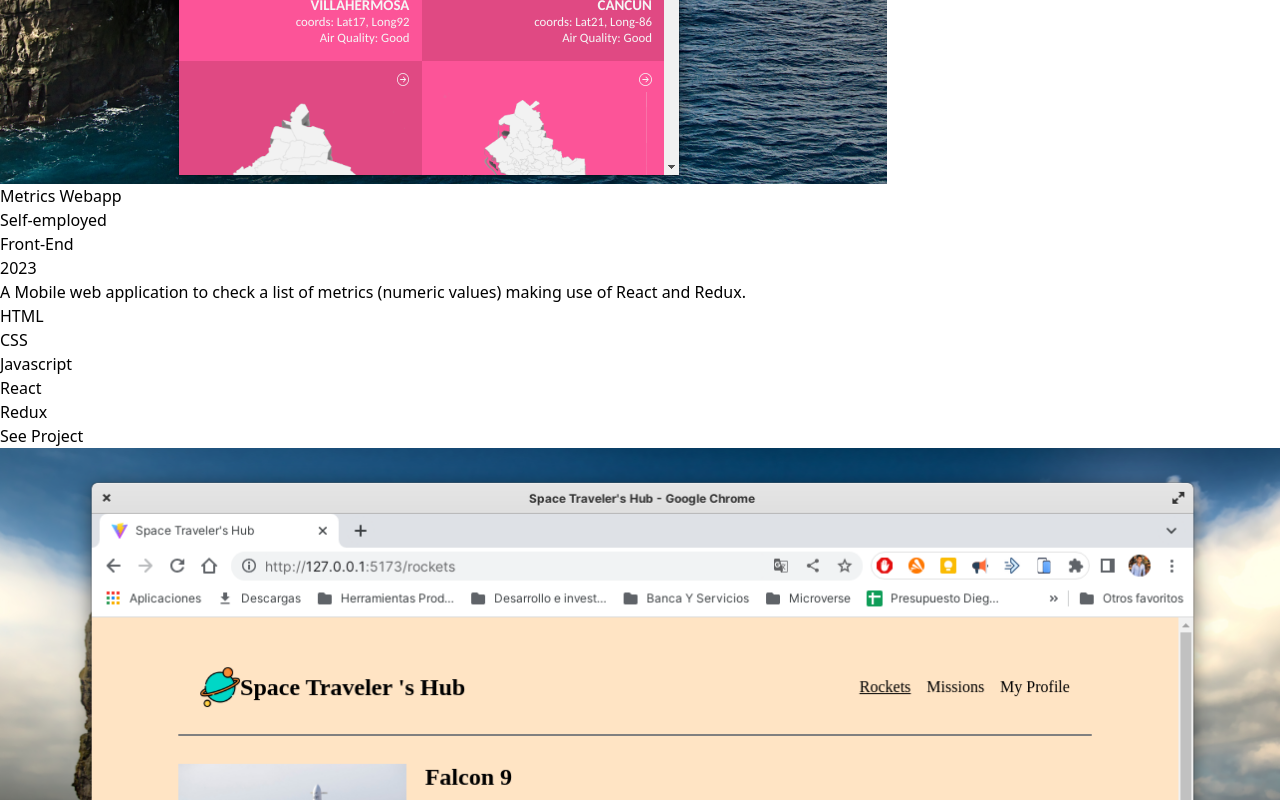
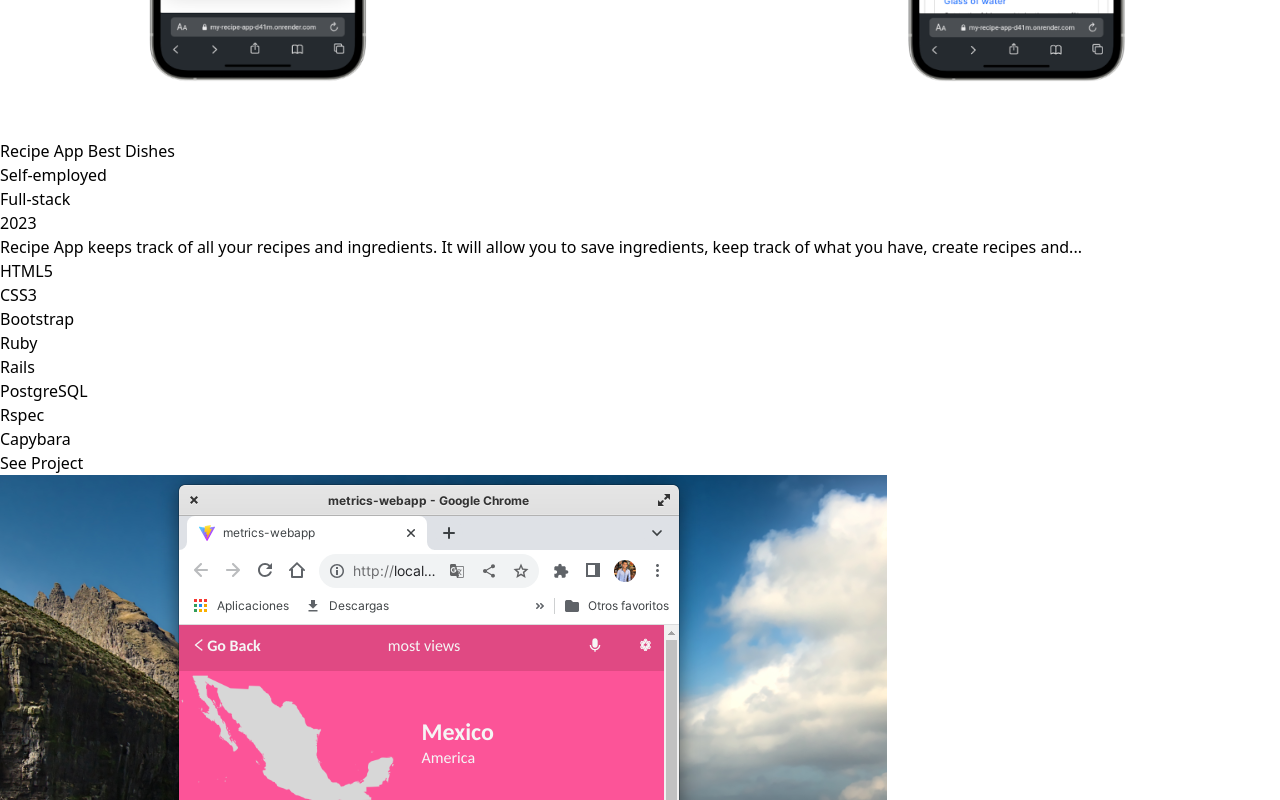
Before and after one commit to Diegogagan2587/Diegogagan2587.github.io, a React (Vite) app: page / in a window 1280 px wide. Shown: the part 2120-2920 px from the top of the page. Built offline with nearby package versions, Linux system fonts and the light colour scheme.

Commit message:
Add project: Recipe App Best Dishes

```diff
--- a/src/data/projects.js
+++ b/src/data/projects.js
@@ -9,6 +9,7 @@ import imgDocumentationPage from '/assets/img/projects/documentation-page.png';
 import imgProductLandingPage from '/assets/img/projects/landing-page-original-trombones.png';
 import imgTributePage from '/assets/img/projects/tribute-page.png';
 import bookAConcert from '/assets/img/projects/book-a-concert.png';
+import recipeApp from '/assets/img/projects/recipe-app-best-dishes.png';
 
 const projects = [
   {
@@ -32,6 +33,29 @@ const projects = [
       'Ruby',
       'Rails',
       'PostgreSQL',
+    ],
+  },
+  {
+    name: 'Recipe App Best Dishes',
+    company: 'Self-employed',
+    typeOfDev: 'Full-stack',
+    date: '2023',
+    description:
+      'Recipe App keeps track of all your recipes and ingredients. It will allow you to save ingredients, keep track of what you have, create recipes and...',
+    descriptionDesk:
+      'Recipe App keeps track of all your recipes and ingredients. It will allow you to save ingredients, keep track of what you have, create recipes and generate a shopping list based on what you have and what you are missing from a recipe. Also, since sharing recipes is an important part of cooking the app should allow you to make them public so anyone can access them.',
+    img: recipeApp,
+    liveVersion: 'https://my-recipe-app-d41m.onrender.com/',
+    source: 'https://github.com/Diegogagan2587/Recipe-app-bests-dishes',
+    technologies: [
+      'HTML5',
+      'CSS3',
+      'Bootstrap',
+      'Ruby',
+      'Rails',
+      'PostgreSQL',
+      'Rspec',
+      'Capybara',
     ],
   },
   {
```
Also changed, not shown: public/assets/img/projects/recipe-app-best-dishes.png (added).
